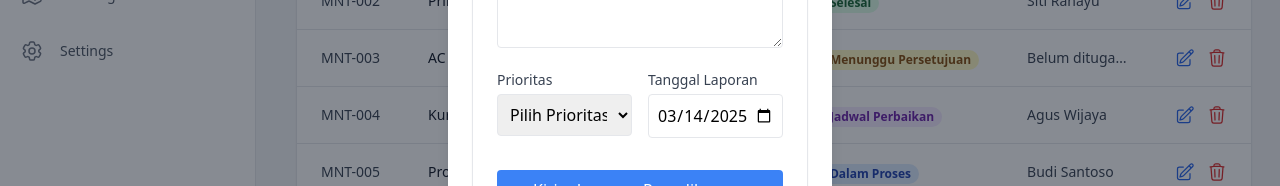
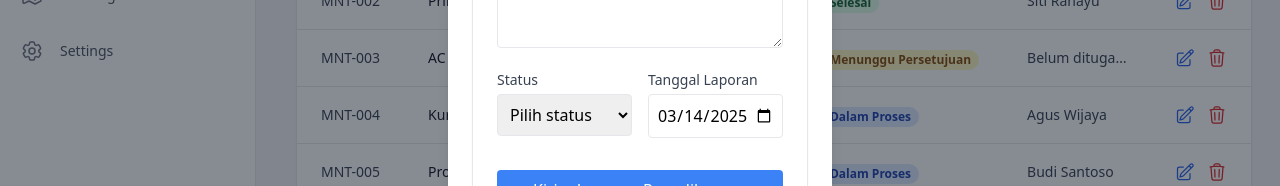
Before and after one commit to irsyadrs/web-asset, a Next.js app: page /maintenance in a window 1280 px wide. Both pictures are taken after a click on the button "Lapor Kerusakan". Shown: the part 397-583 px from the top of the page. Built offline with nearby package versions, Linux system fonts and the light colour scheme.

Commit message:
fix: maintenance

```diff
--- a/app/(main)/maintenance/page.js
+++ b/app/(main)/maintenance/page.js
@@ -13,7 +13,7 @@ const initialMaintenanceData = [
     { id: "MNT-001", asset: "Laptop Dell XPS 13", assetId: "AST-056", issue: "Keyboard tidak berfungsi", reportDate: "2025-05-02", status: "Dalam Proses", assignedTo: "Budi Santoso" },
     { id: "MNT-002", asset: "Printer Epson L3110", assetId: "AST-078", issue: "Hasil cetakan buram", reportDate: "2025-05-09", status: "Selesai", assignedTo: "Siti Rahayu" },
     { id: "MNT-003", asset: "AC Panasonic 1.5PK", assetId: "AST-045", issue: "Tidak dingin", reportDate: "2025-05-12", status: "Menunggu Persetujuan", assignedTo: "Belum ditugaskan" },
-    { id: "MNT-004", asset: "Kursi Kantor", assetId: "AST-120", issue: "Roda patah", reportDate: "2025-05-10", status: "Jadwal Perbaikan", assignedTo: "Agus Wijaya" },
+    { id: "MNT-004", asset: "Kursi Kantor", assetId: "AST-120", issue: "Roda patah", reportDate: "2025-05-10", status: "Dalam Proses", assignedTo: "Agus Wijaya" },
     { id: "MNT-005", asset: "Proyektor InFocus", assetId: "AST-021", issue: "Lampu redup", reportDate: "2025-06-01", status: "Dalam Proses", assignedTo: "Budi Santoso" },
     { id: "MNT-006", asset: "Mesin Fotokopi Canon", assetId: "AST-033", issue: "Kertas sering macet", reportDate: "2025-06-03", status: "Selesai", assignedTo: "Siti Rahayu" },
 ];
--- a/components/maintenance-components/MaintenanceList.js
+++ b/components/maintenance-components/MaintenanceList.js
@@ -78,7 +78,6 @@ export default function MaintenanceList({ initialData }) {
           <option value="Dalam Proses">Dalam Proses</option>
           <option value="Selesai">Selesai</option>
           <option value="Menunggu Persetujuan">Menunggu Persetujuan</option>
-          <option value="Jadwal Perbaikan">Jadwal Perbaikan</option>
         </select>
       </div>
 
--- a/components/maintenance-components/MaintenanceListTable.js
+++ b/components/maintenance-components/MaintenanceListTable.js
@@ -39,7 +39,6 @@ export default function MaintenanceListTable({ data, onEdit, onDelete }) {
                                         ${entry.status === 'Selesai' ? 'bg-green-100 text-green-800' : ''}
                                         ${entry.status === 'Dalam Proses' ? 'bg-blue-100 text-blue-800' : ''}
                                         ${entry.status === 'Menunggu Persetujuan' ? 'bg-yellow-100 text-yellow-800' : ''}
-                                        ${entry.status === 'Jadwal Perbaikan' ? 'bg-purple-100 text-purple-800' : ''}
                                     `}>
                                         {entry.status}
                                     </span>
--- a/components/maintenance-components/MaintenanceListView.js
+++ b/components/maintenance-components/MaintenanceListView.js
@@ -41,7 +41,6 @@ export default function MaintenanceListView({ maintenanceData, setMaintenanceDat
                     <option value="Dalam Proses">Dalam Proses</option>
                     <option value="Selesai">Selesai</option>
                     <option value="Menunggu Persetujuan">Menunggu Persetujuan</option>
-                    <option value="Jadwal Perbaikan">Jadwal Perbaikan</option>
                 </select>
             </div>
 
--- a/components/maintenance-components/NewMaintenanceForm.js
+++ b/components/maintenance-components/NewMaintenanceForm.js
@@ -26,13 +26,12 @@ export default function NewMaintenanceForm() {
             </div>
             <div className="grid grid-cols-1 md:grid-cols-2 gap-4">
                 <div>
-                    <label className="block text-sm font-medium text-gray-700 mb-1">Prioritas</label>
+                    <label className="block text-sm font-medium text-gray-700 mb-1">Status</label>
                     <select className="w-full p-2 border rounded" required>
-                        <option value="">Pilih Prioritas</option>
-                        <option value="low">Rendah</option>
-                        <option value="medium">Sedang</option>
-                        <option value="high">Tinggi</option>
-                        <option value="urgent">Mendesak</option>
+                        <option value="">Pilih status</option>
+                        <option value="menunggu">Menunggu Persetujuan</option>
+                        <option value="proses">Dalam Proses</option>
+                        <option value="selesai">Selesai</option>
                     </select>
                 </div>
                 <div>
```
